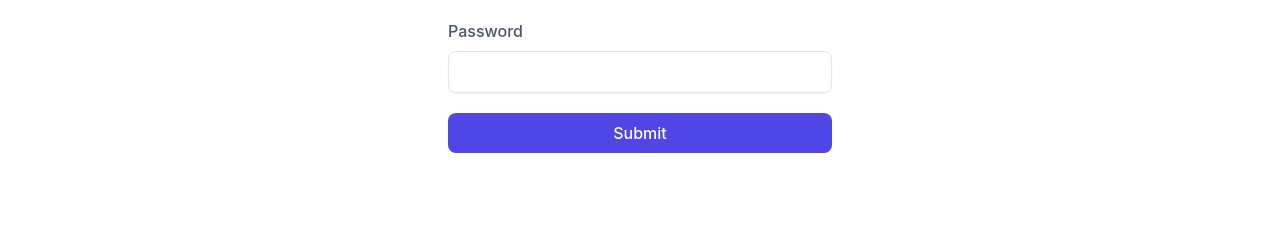
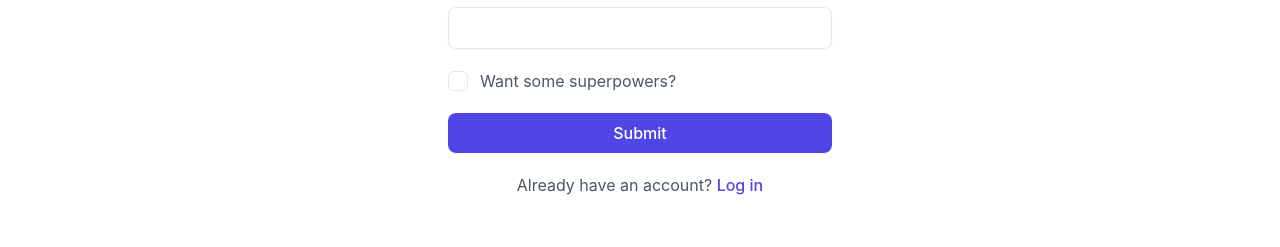
Before and after one commit to AlexanderMisyura/react-express-jwt-auth, a React (Create React App) app in the folder client/: page /signup in a window 1280 px wide. Shown: the part 452-699 px from the top of the page. Built offline with nearby package versions, Linux system fonts and the light colour scheme; the HTML template or start-up script is replaced by a standard one.

Commit message:
Refactor Login and Signup components
* Added inner links from /login to /signup page and vice versa.
* Added isAdmin checkbox to Signup component for demonstration purposes.

```diff
--- a/client/src/pages/Login.js
+++ b/client/src/pages/Login.js
@@ -1,5 +1,5 @@
 import { useState } from "react";
-import { useLocation, useNavigate } from "react-router-dom";
+import { useLocation, useNavigate, Link } from "react-router-dom";
 import { Formik, Form, Field, ErrorMessage } from "formik";
 import { BsFillEyeFill, BsFillEyeSlashFill } from "react-icons/bs";
 import { LoginValidationSchema } from "../helpers/validationSchemas";
@@ -125,6 +125,15 @@ const Login = () => {
                   )}
                   Submit
                 </button>
+                <p className="text-center">
+                  Don't have an account?{" "}
+                  <Link
+                    to="/signup"
+                    className="font-medium text-indigo-600 hover:text-indigo-500"
+                  >
+                    Sign up
+                  </Link>
+                </p>
               </Form>
             )}
           </Formik>
--- a/client/src/pages/Signup.js
+++ b/client/src/pages/Signup.js
@@ -1,5 +1,5 @@
 import { useState } from "react";
-import { useLocation, useNavigate } from "react-router-dom";
+import { useLocation, useNavigate, Link } from "react-router-dom";
 import { Formik, Form, Field, ErrorMessage } from "formik";
 import { BsFillEyeFill, BsFillEyeSlashFill } from "react-icons/bs";
 import { SignupValidationSchema } from "../helpers/validationSchemas";
@@ -46,7 +46,12 @@ const Signup = () => {
         </div>
         <div className="mt-12 max-w-lg mx-auto">
           <Formik
-            initialValues={{ username: "", email: "", password: "" }}
+            initialValues={{
+              username: "",
+              email: "",
+              password: "",
+              isAdmin: false,
+            }}
             validationSchema={SignupValidationSchema}
             validateOnChange={false}
             onSubmit={handleSubmit}
@@ -121,6 +126,19 @@ const Signup = () => {
                       component="div"
                     />
                   </div>
+                  <div className="flex items-center gap-x-3">
+                    <Field
+                      type="checkbox"
+                      name="isAdmin"
+                      id="isAdmin"
+                      className="checkbox-item peer hidden"
+                    />
+                    <label
+                      htmlFor="isAdmin"
+                      className="relative flex w-5 h-5 bg-white peer-checked:bg-indigo-600 rounded-md border ring-offset-2 ring-indigo-600 duration-150 peer-active:ring cursor-pointer after:absolute after:inset-x-0 after:top-[3px] after:m-auto after:w-1.5 after:h-2.5 after:border-r-2 after:border-b-2 after:border-white after:rotate-45"
+                    ></label>
+                    <span>Want some superpowers?</span>
+                  </div>
                 </div>
                 <button
                   className="disabled:opacity-75 w-full px-4 py-2 text-white font-medium bg-indigo-600 hover:bg-indigo-500 active:bg-indigo-600 rounded-lg duration-150"
@@ -151,6 +169,15 @@ const Signup = () => {
                   )}
                   Submit
                 </button>
+                <p className="text-center">
+                  Already have an account?{" "}
+                  <Link
+                    to="/login"
+                    className="font-medium text-indigo-600 hover:text-indigo-500"
+                  >
+                    Log in
+                  </Link>
+                </p>
               </Form>
             )}
           </Formik>
```
